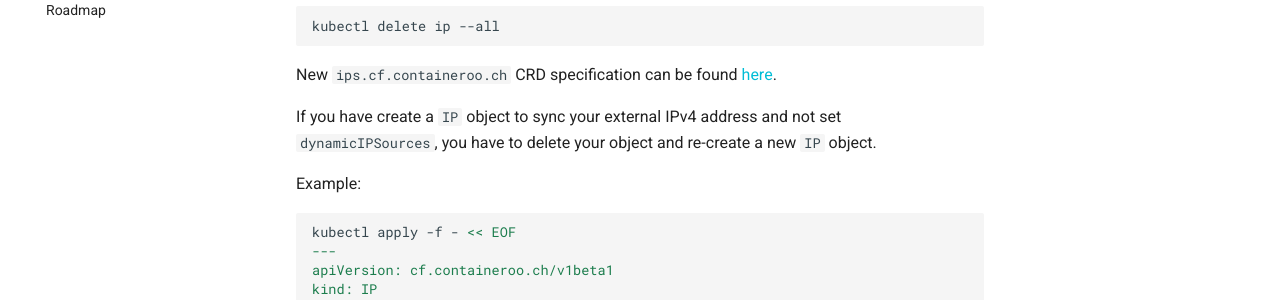
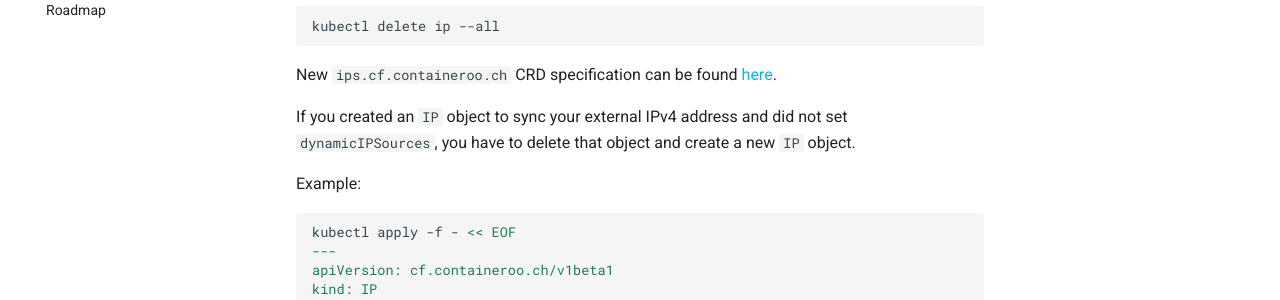
Before and after one commit to containeroo/cloudflare-operator, an MkDocs documentation site: the page built from docs/content/upgrade_notes.md, in a window 1280 px wide and 1137 px high. Shown: the part 317-617 px from the top of the window. Built offline with MkDocs 1.6.1 and Material for MkDocs 9.7.7, drawn with Linux system fonts in a browser that asks for light colours; comment, search, counter and statistics services are not loaded.

Commit message:
Update docs/content/upgrade_notes.md
Co-authored-by: Robin Scherrer <43877944+rxbn@users.noreply.github.com>

```diff
--- a/docs/content/upgrade_notes.md
+++ b/docs/content/upgrade_notes.md
@@ -11,7 +11,7 @@ kubectl delete ip --all
 
 New `ips.cf.containeroo.ch` CRD specification can be found [here](/docs/content/core_concept.md#IP).
 
-If you have create a `IP` object to sync your external IPv4 address and not set `dynamicIPSources`, you have to delete your object and re-create a new `IP` object.
+If you created an `IP` object to sync your external IPv4 address and did not set `dynamicIPSources`, you have to delete that object and create a new `IP` object.
 
 Example:
 
```
